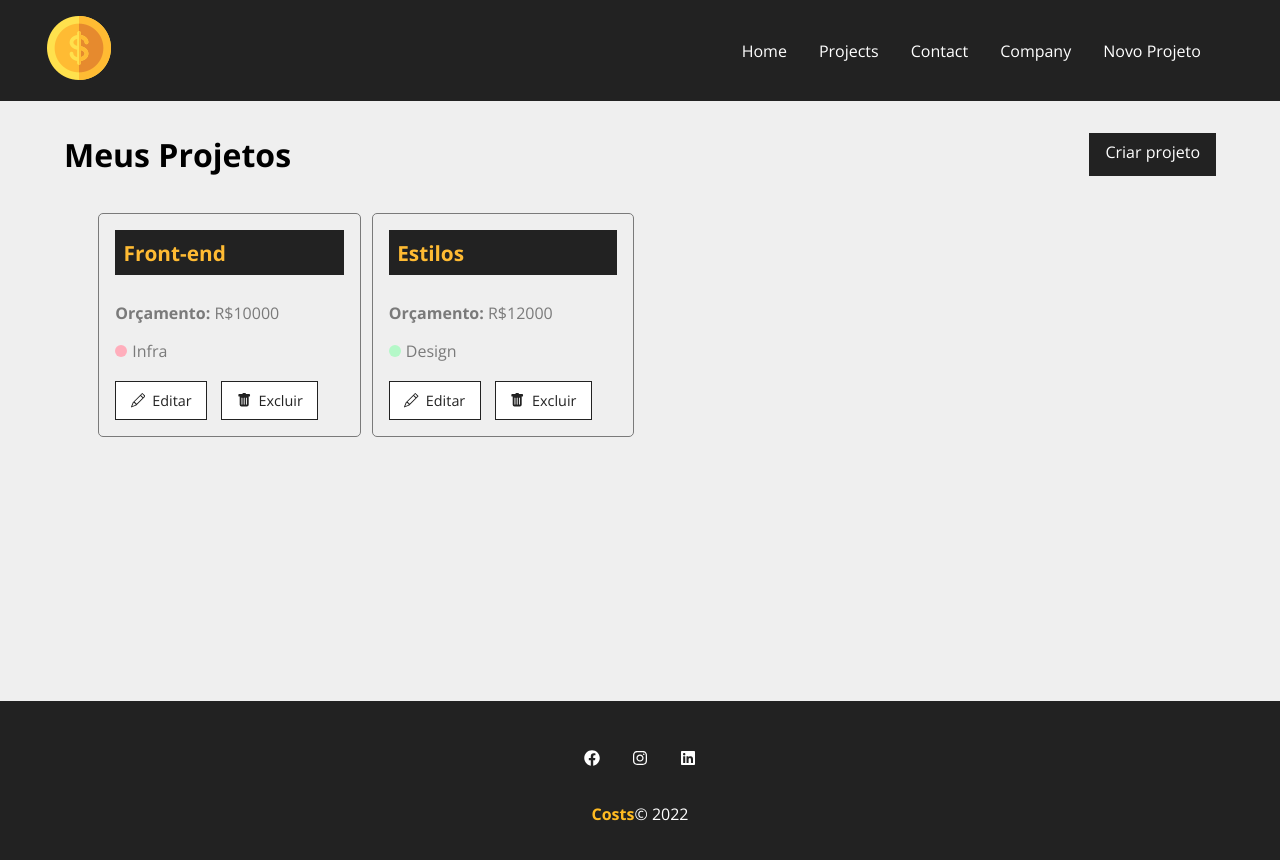
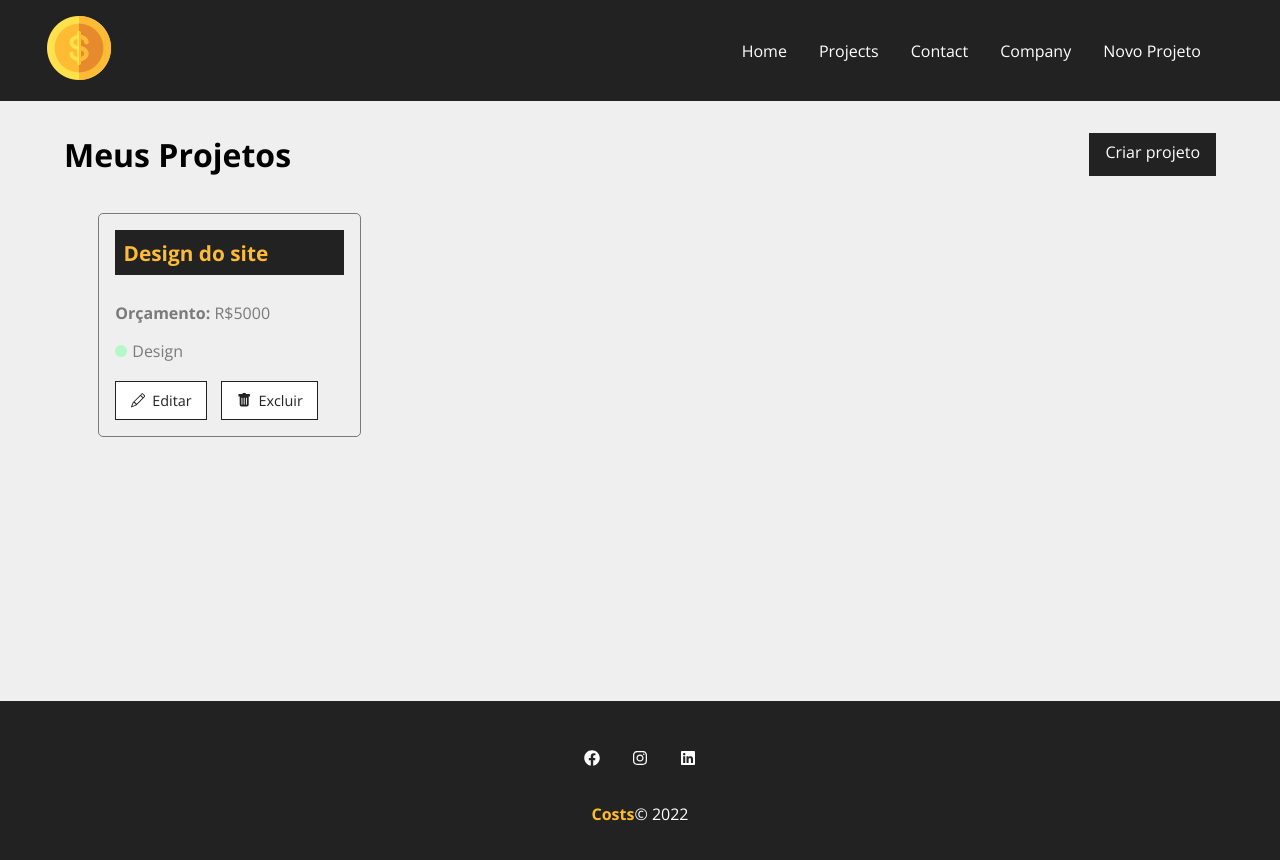
Before and after one commit to FeBassetto/Costs, a React (Create React App) app: page /projects in a window 1280 px wide. Shown: the top 860 px of the page. Built offline with nearby package versions, Linux system fonts and the light colour scheme; data requests are answered from the project's data file; the HTML template or start-up script is replaced by a standard one; a web font is replaced by a local one.

Commit message:
Finished remove project

```diff
--- a/db.json
+++ b/db.json
@@ -1,31 +1,15 @@
 {
   "projects": [
     {
-      "name": "Front-end",
-      "budget": "10000",
-      "category": {
-        "id": "1",
-        "name": "Infra"
-      },
-      "cost": 0,
-      "services": [],
-      "id": 1
-    },
-    {
-      "name": "Estilos",
-      "budget": "12000",
+      "name": "Design do site",
+      "budget": "5000",
       "category": {
         "id": "3",
         "name": "Design"
       },
       "cost": 0,
       "services": [],
-      "id": 2
-    },
-    {
-      "cost": 0,
-      "services": [],
-      "id": 3
+      "id": 1
     }
   ],
   "categories": [
--- a/src/components/pages/Projects/projects.js
+++ b/src/components/pages/Projects/projects.js
@@ -13,6 +13,7 @@ const Projects = () => {
 
     const [projects,setProjects] = useState([])
     const [removeLoading, setRemoveLoading] = useState(false)
+    const [projectMessage,setProjectMessage] = useState('')
 
     const location = useLocation()
     let message;
@@ -49,8 +50,9 @@ const Projects = () => {
                 'Content-Type' : 'application/json'
             },
         }).then(resp => resp.json())
-        .then(data => {
+        .then(() => {
             setProjects(projects.filter((project) => project.id !== id))
+            setProjectMessage('Projeto removido com sucesso!')
         })
         .catch(err => console.log(err))
     }
@@ -62,6 +64,7 @@ const Projects = () => {
                 <LinkButton to="/newproject" text="Criar projeto" />
             </div>
             {message && <Message type="success" msg={message} /> }
+            {projectMessage && <Message type="success" msg={projectMessage} /> }
             <Container customClass="start">
                 {projects.length > 0 &&
                     projects.map((project) => project.name && <ProjectCard
@@ -70,6 +73,7 @@ const Projects = () => {
                     budget={project.budget}
                     category={project.category.name}
                     key={project.id}
+                    handleRemove={removeProject}
                     />)
                 }
                 {!removeLoading && <Loader/>}
--- a/src/components/project/ProjectCard/projectcard.js
+++ b/src/components/project/ProjectCard/projectcard.js
@@ -6,7 +6,10 @@ import {BsPencil, BsFillTrashFill} from 'react-icons/bs'
 
 const ProjectCard = ({id, name, budget, category, handleRemove}) => {
 
-
+    const remove = (e) => {
+        e.preventDefault()
+        handleRemove(id)
+    }
     return(
         <div className={styles.project_card}>
             <h4>{name}</h4>
@@ -17,10 +20,10 @@ const ProjectCard = ({id, name, budget, category, handleRemove}) => {
                 <span className={`${styles[category.toLowerCase()]}`}></span> {category}
             </p>
             <div className={styles.project_card_actions}>
-                <Link to='/'>
+                <Link to={`/project/${id}`}>
                     <BsPencil/> Editar
                 </Link>
-                <button>
+                <button onClick={remove}>
                     <BsFillTrashFill/> Excluir
                 </button>
             </div>
```
Also changed, not shown: src/components/pages/EditProject/editproject.js (added), src/components/pages/EditProject/editproject.module.css (added).
